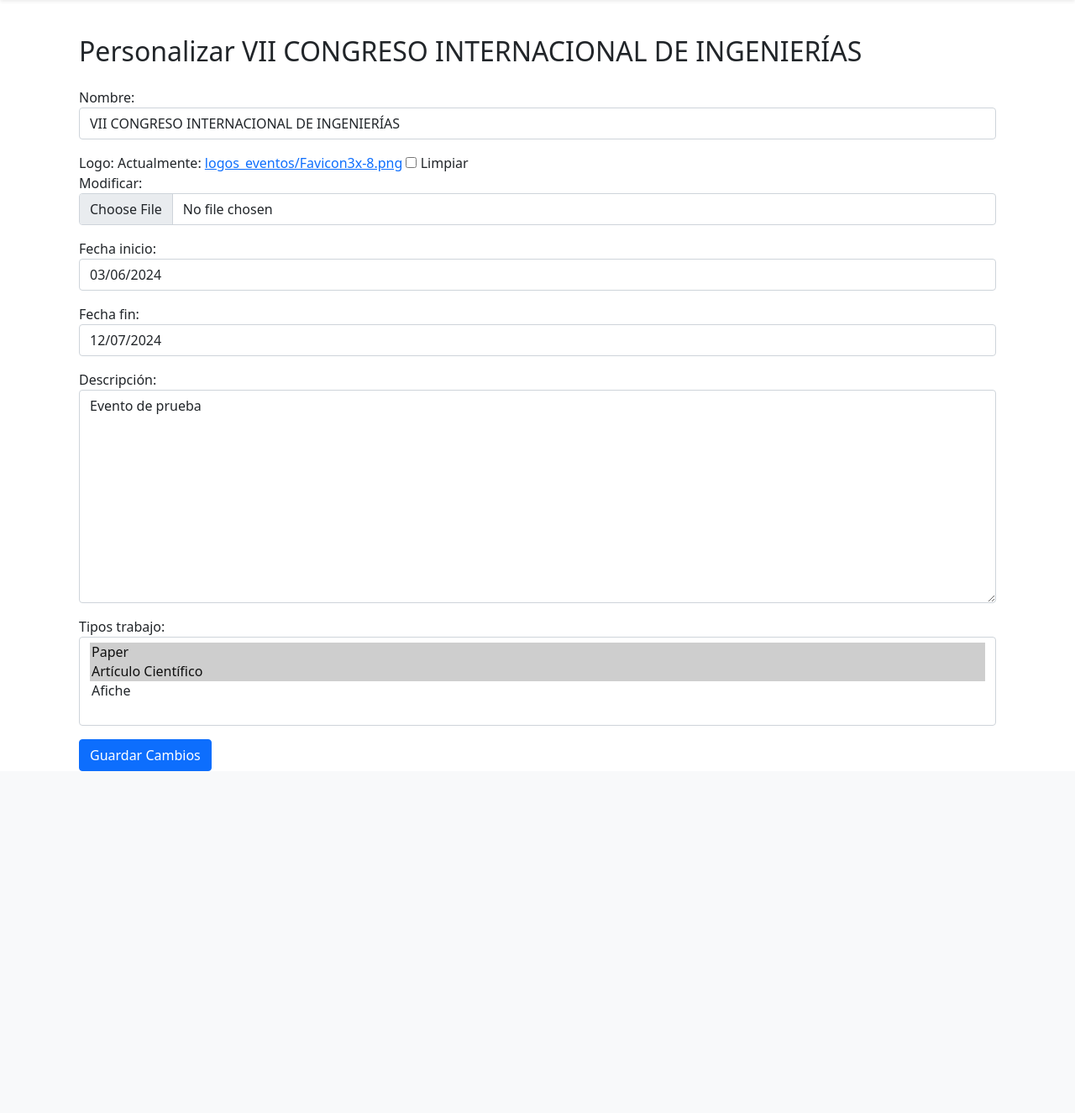
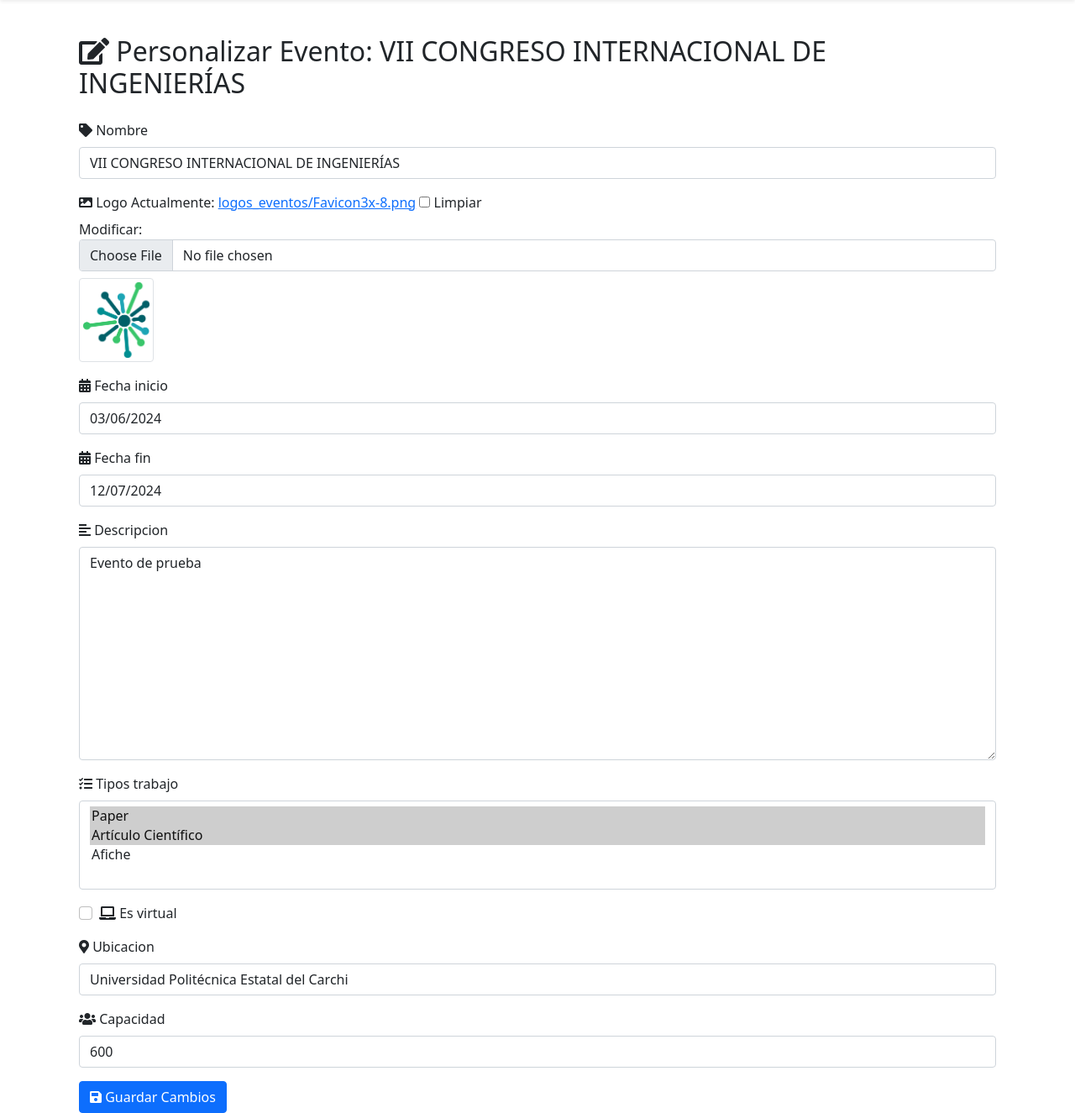
Before and after one commit to AnthonyQuiranza/Conference, a Django app: page /personalizar_evento/1/ in a window 1280 px wide. Shown: the part 62-1387 px from the top of the page at 84% size. Before the commit the page ends 980 px from the top, so only its background shows below. Run offline with Django 5.2, Linux system fonts and the light colour scheme; a user stored in the database is signed in; data comes from the database, SQL or seed files in the repository; both versions use the stored data as it was after the commit; some libraries are stand-ins or nearby versions.

Commit message:
Formularos actualizados

```diff
--- a/gestion_eventos/eventos/forms.py
+++ b/gestion_eventos/eventos/forms.py
@@ -3,6 +3,7 @@ from django import forms
 from .models import Evento, Trabajo, Revision, Configuracion, Sesion
 from django.contrib.auth.forms import UserCreationForm
 from .models import UsuarioPersonalizado
+from django_select2.forms import Select2MultipleWidget
 import json
 
 TIPOS_TRABAJO_CHOICES = [
@@ -15,13 +16,25 @@ TIPOS_TRABAJO_CHOICES = [
 class EventoForm(forms.ModelForm):
     class Meta:
         model = Evento
-        fields = ['nombre', 'logo', 'fecha_inicio', 'fecha_fin', 'descripcion', 'tipos_trabajo']
+        fields = ['nombre', 'logo', 'fecha_inicio', 'fecha_fin', 'descripcion', 'tipos_trabajo', 'es_virtual', 'ubicacion', 'url_virtual', 'capacidad']
+        widgets = {
+            'tipos_trabajo': forms.SelectMultiple(attrs={'class': 'form-control'}),
+        }
 
-    def __init__(self, *args, **kwargs):
-        super(EventoForm, self).__init__(*args, **kwargs)
-        if self.instance.pk:
-            tipos = self.instance.tipos_trabajo_list()
-            self.fields['tipos_trabajo'].initial = ', '.join(tipos)
+
+    def clean(self):
+        cleaned_data = super().clean()
+        es_virtual = cleaned_data.get("es_virtual")
+        ubicacion = cleaned_data.get("ubicacion")
+        url_virtual = cleaned_data.get("url_virtual")
+
+        if es_virtual and not url_virtual:
+            self.add_error('url_virtual', 'Debe proporcionar una URL para el evento virtual.')
+        elif not es_virtual and not ubicacion:
+            self.add_error('ubicacion', 'Debe proporcionar una ubicación para el evento presencial.')
+
+        return cleaned_data
+
 
 
 
@@ -41,15 +54,6 @@ class TrabajoForm(forms.ModelForm):
         super().__init__(*args, **kwargs)
         if evento:
             self.fields['tipo'].queryset = evento.tipos_trabajo.all()
-
-
-
-
-
-
-
-
-
 
 
 
@@ -131,7 +135,12 @@ class SesionForm(forms.ModelForm):
         }
 
 class AsignarRevisorForm(forms.Form):
-    revisor = forms.ModelChoiceField(queryset=UsuarioPersonalizado.objects.filter(rol='revisor'), widget=forms.Select(attrs={'class': 'form-control'}))
+    revisores = forms.ModelMultipleChoiceField(
+        queryset=UsuarioPersonalizado.objects.filter(rol='revisor'),
+        widget=Select2MultipleWidget(attrs={'class': 'form-control'})
+    )
+
+
 
 class RevisionForm(forms.ModelForm):
     class Meta:
--- a/gestion_eventos/eventos/templates/eventos/personalizar_evento.html
+++ b/gestion_eventos/eventos/templates/eventos/personalizar_evento.html
@@ -5,34 +5,110 @@
 
 {% block content %}
 <div class="container mt-5">
-    <h2 class="mb-4">Personalizar {{ evento.nombre }}</h2>
-    <form method="post" enctype="multipart/form-data">
+    <h2 class="mb-4"><i class="fas fa-edit"></i> Personalizar Evento: {{ evento.nombre }}</h2>
+    <form method="post" enctype="multipart/form-data" class="needs-validation" novalidate>
         {% csrf_token %}
-        <div class="form-group mb-3">
-            <label for="id_nombre">Nombre:</label>
+        {{ form.non_field_errors }}
+
+        <div class="mb-3">
+            <label for="{{ form.nombre.id_for_label }}" class="form-label">
+                <i class="fas fa-tag"></i> {{ form.nombre.label }}
+            </label>
             {{ form.nombre|add_class:"form-control" }}
         </div>
-        <div class="form-group mb-3">
-            <label for="id_logo">Logo:</label>
+
+        <div class="mb-3">
+            <label for="{{ form.logo.id_for_label }}" class="form-label">
+                <i class="fas fa-image"></i> {{ form.logo.label }}
+            </label>
             {{ form.logo|add_class:"form-control" }}
+            {% if evento.logo %}
+                <div class="mt-2">
+                    <a href="{{ evento.logo.url }}" target="_blank">
+                        <img src="{{ evento.logo.url }}" alt="Logo actual" class="img-thumbnail" style="max-height: 100px;">
+                    </a>
+                </div>
+            {% endif %}
         </div>
-        <div class="form-group mb-3">
-            <label for="id_fecha_inicio">Fecha inicio:</label>
+
+        <div class="mb-3">
+            <label for="{{ form.fecha_inicio.id_for_label }}" class="form-label">
+                <i class="fas fa-calendar-alt"></i> {{ form.fecha_inicio.label }}
+            </label>
             {{ form.fecha_inicio|add_class:"form-control" }}
         </div>
-        <div class="form-group mb-3">
-            <label for="id_fecha_fin">Fecha fin:</label>
+
+        <div class="mb-3">
+            <label for="{{ form.fecha_fin.id_for_label }}" class="form-label">
+                <i class="fas fa-calendar-alt"></i> {{ form.fecha_fin.label }}
+            </label>
             {{ form.fecha_fin|add_class:"form-control" }}
         </div>
-        <div class="form-group mb-3">
-            <label for="id_descripcion">Descripción:</label>
+
+        <div class="mb-3">
+            <label for="{{ form.descripcion.id_for_label }}" class="form-label">
+                <i class="fas fa-align-left"></i> {{ form.descripcion.label }}
+            </label>
             {{ form.descripcion|add_class:"form-control" }}
         </div>
-        <div class="form-group mb-3">
-            <label for="id_tipos_trabajo">Tipos trabajo:</label>
+
+        <div class="mb-3">
+            <label for="{{ form.tipos_trabajo.id_for_label }}" class="form-label">
+                <i class="fas fa-tasks"></i> {{ form.tipos_trabajo.label }}
+            </label>
             {{ form.tipos_trabajo|add_class:"form-control" }}
         </div>
-        <button type="submit" class="btn btn-primary">Guardar Cambios</button>
+
+        <div class="mb-3 form-check">
+            <label for="{{ form.es_virtual.id_for_label }}" class="form-check-label">
+                <i class="fas fa-laptop"></i> {{ form.es_virtual.label }}
+            </label>
+            {{ form.es_virtual|add_class:"form-check-input" }}
+        </div>
+
+        <div class="mb-3" id="ubicacion-field" style="display: none;">
+            <label for="{{ form.ubicacion.id_for_label }}" class="form-label">
+                <i class="fas fa-map-marker-alt"></i> {{ form.ubicacion.label }}
+            </label>
+            {{ form.ubicacion|add_class:"form-control" }}
+        </div>
+
+        <div class="mb-3" id="url_virtual-field" style="display: none;">
+            <label for="{{ form.url_virtual.id_for_label }}" class="form-label">
+                <i class="fas fa-link"></i> {{ form.url_virtual.label }}
+            </label>
+            {{ form.url_virtual|add_class:"form-control" }}
+        </div>
+
+        <div class="mb-3">
+            <label for="{{ form.capacidad.id_for_label }}" class="form-label">
+                <i class="fas fa-users"></i> {{ form.capacidad.label }}
+            </label>
+            {{ form.capacidad|add_class:"form-control" }}
+        </div>
+
+        <button type="submit" class="btn btn-primary"><i class="fas fa-save"></i> Guardar Cambios</button>
     </form>
 </div>
+
+<script>
+document.addEventListener('DOMContentLoaded', function () {
+    const esVirtualCheckbox = document.getElementById('id_es_virtual');
+    const ubicacionField = document.getElementById('ubicacion-field');
+    const urlVirtualField = document.getElementById('url_virtual-field');
+
+    function toggleFields() {
+        if (esVirtualCheckbox.checked) {
+            ubicacionField.style.display = 'none';
+            urlVirtualField.style.display = 'block';
+        } else {
+            ubicacionField.style.display = 'block';
+            urlVirtualField.style.display = 'none';
+        }
+    }
+
+    esVirtualCheckbox.addEventListener('change', toggleFields);
+    toggleFields();
+});
+</script>
 {% endblock %}
--- a/gestion_eventos/eventos/urls.py
+++ b/gestion_eventos/eventos/urls.py
@@ -12,7 +12,9 @@ urlpatterns = [
     path('crear_sesion/', views.crear_sesion, name='crear_sesion'),
     path('organizar_cronograma/<int:evento_id>/', views.organizar_cronograma, name='organizar_cronograma'),
     path('crear_evento/', views.crear_evento, name='crear_evento'),
-    path('asignar_revisor/<int:evento_id>/<int:trabajo_id>/', views.asignar_revisor, name='asignar_revisor'),
+    path('asignar_revisores/<int:evento_id>/<int:trabajo_id>/', views.asignar_revisores, name='asignar_revisores'),
+    path('quitar_revisor/', views.quitar_revisor, name='quitar_revisor'),
+
     path('gestionar_revision/<int:revision_id>/', views.gestionar_revision, name='gestionar_revision'),
     path('', views.dashboard, name='home'),  # URL raíz que apunta al dashboard
 ]
--- a/gestion_eventos/eventos/views.py
+++ b/gestion_eventos/eventos/views.py
@@ -1,4 +1,5 @@
 from django.forms import ValidationError
+from django.http import JsonResponse
 from django.shortcuts import render, redirect, get_object_or_404
 from django.contrib import messages
 from django.contrib.auth.decorators import login_required, user_passes_test
@@ -210,24 +211,43 @@ def organizar_cronograma(request, evento_id):
 
 @login_required
 @user_passes_test(lambda u: u.rol == 'organizador')
-def asignar_revisor(request, evento_id, trabajo_id):
+def asignar_revisores(request, evento_id, trabajo_id):
     evento = get_object_or_404(Evento, id=evento_id)
     trabajo = get_object_or_404(Trabajo, id=trabajo_id)
     if request.method == 'POST':
         form = AsignarRevisorForm(request.POST)
         if form.is_valid():
-            revisor = form.cleaned_data['revisor']
-            Revision.objects.create(
-                trabajo=trabajo,
-                revisor=revisor,
-                puntuacion=0,  # Valor predeterminado para puntuacion
-                comentarios=''  # Valor predeterminado para comentarios
-            )
-            messages.success(request, 'Revisor asignado correctamente.')
+            revisores = form.cleaned_data['revisores']
+            for revisor in revisores:
+                Revision.objects.get_or_create(
+                    trabajo=trabajo,
+                    revisor=revisor,
+                    defaults={'puntuacion': 0, 'comentarios': ''}
+                )
+            messages.success(request, 'Revisores asignados correctamente.')
             return redirect('detalle_evento', evento_id=evento.id)
     else:
         form = AsignarRevisorForm()
-    return render(request, 'eventos/asignar_revisor.html', {'form': form, 'evento': evento, 'trabajo': trabajo})
+
+    revisores_asignados = Revision.objects.filter(trabajo=trabajo)
+    return render(request, 'eventos/asignar_revisores.html', {
+        'form': form,
+        'evento': evento,
+        'trabajo': trabajo,
+        'revisores_asignados': revisores_asignados
+    })
+
+@login_required
+@user_passes_test(lambda u: u.rol == 'organizador')
+def quitar_revisor(request):
+    if request.method == 'POST':
+        revision_id = request.POST.get('revision_id')
+        revision = get_object_or_404(Revision, id=revision_id)
+        revision.delete()
+        return JsonResponse({'success': True})
+    return JsonResponse({'success': False}, status=400)
+
+
 
 
 
--- a/gestion_eventos/gestion_eventos/settings.py
+++ b/gestion_eventos/gestion_eventos/settings.py
@@ -30,15 +30,16 @@ ALLOWED_HOSTS = []
 
 
 # Application definition
+AUTH_USER_MODEL = 'eventos.UsuarioPersonalizado'
 
 INSTALLED_APPS = [
     'django.contrib.admin',
     'django.contrib.auth',
     'django.contrib.contenttypes',
     'django.contrib.sessions',
-    'eventos',
+    'django.contrib.sites',  # Mueve este arriba
+    'eventos',  # Asegúrate de que tu app eventos esté listada
     'crispy_forms',
-    'django.contrib.sites',
     'django.contrib.humanize',
     'django.contrib.messages',
     'django.contrib.staticfiles',
@@ -93,7 +94,6 @@ DATABASES = {
 
 # Password validation
 # https://docs.djangoproject.com/en/5.0/ref/settings/#auth-password-validators
-AUTH_USER_MODEL = 'eventos.UsuarioPersonalizado'
 
 AUTH_PASSWORD_VALIDATORS = [
     {
```
Also changed, not shown: gestion_eventos/eventos/models.py (+16 -0 lines), gestion_eventos/eventos/templates/eventos/asignar_revisor.html (deleted, +0 -14 lines), gestion_eventos/eventos/templates/eventos/asignar_revisores.html (added, +51 -0 lines), gestion_eventos/eventos/templates/eventos/crear_evento.html (+42 -21 lines), gestion_eventos/eventos/templates/eventos/dashboard.html (+10 -5 lines), gestion_eventos/eventos/templates/eventos/detalle_evento.html (+29 -26 lines), gestion_eventos/db.sqlite3, gestion_eventos/eventos/migrations/0008_evento_capacidad_evento_es_virtual_and_more.py (added), 1 other file.
